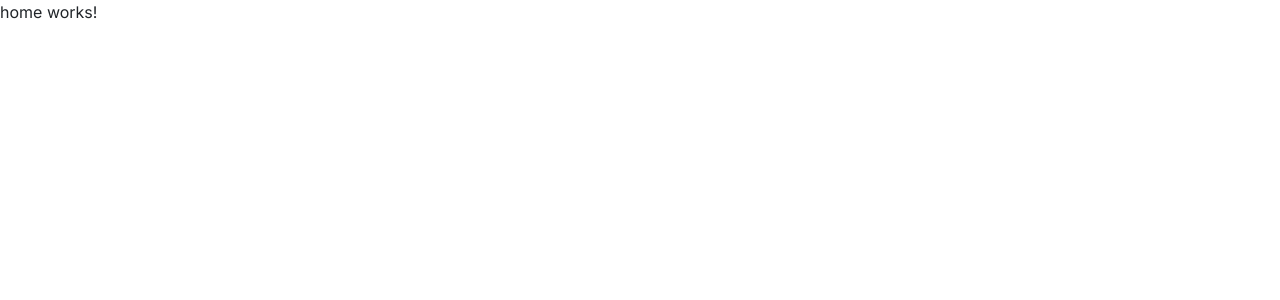
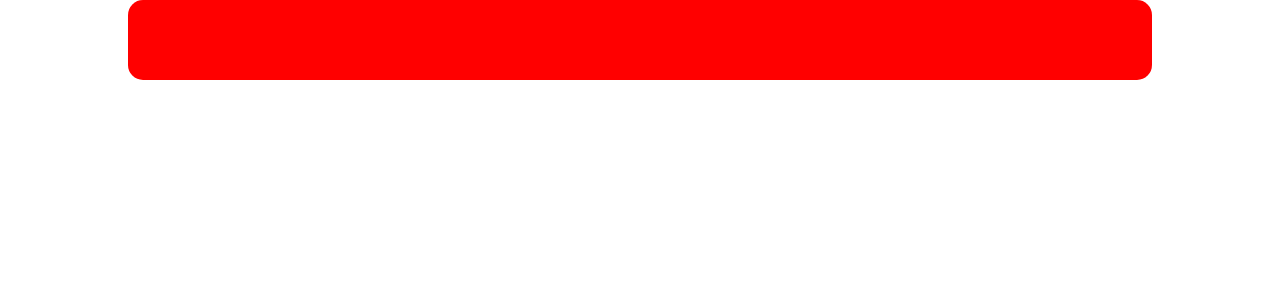
Before and after one commit to ramesh0505rk/SyncSharpClient, an Angular app: page /home in a window 1280 px wide. Shown: the top 300 px of the page. Built offline with nearby package versions, Linux system fonts and the light colour scheme; sample sign-in values are in the browser's storage; a web font is replaced by a local one.

Commit message:
Initiated home comp's structure

```diff
--- a/src/app/home/home.component.html
+++ b/src/app/home/home.component.html
@@ -1 +1,15 @@
-<p>home works!</p>
+<div class="home-container">
+    <div class="top-bar w-100 d-flex justify-content-center">
+        <div class="top-bar-inner">
+            <div class="logo-container">
+
+            </div>
+            <div class="nav-container">
+
+            </div>
+            <div class="profile-container">
+
+            </div>
+        </div>
+    </div>
+</div>
--- a/src/app/home/home.component.scss
+++ b/src/app/home/home.component.scss
@@ -0,0 +1,10 @@
+.top-bar{
+    height: 10vh;
+}
+
+.top-bar-inner{
+    width: 80%;
+    height: 10vh;
+    background-color: red;
+    border-radius: 15px;
+}
```
